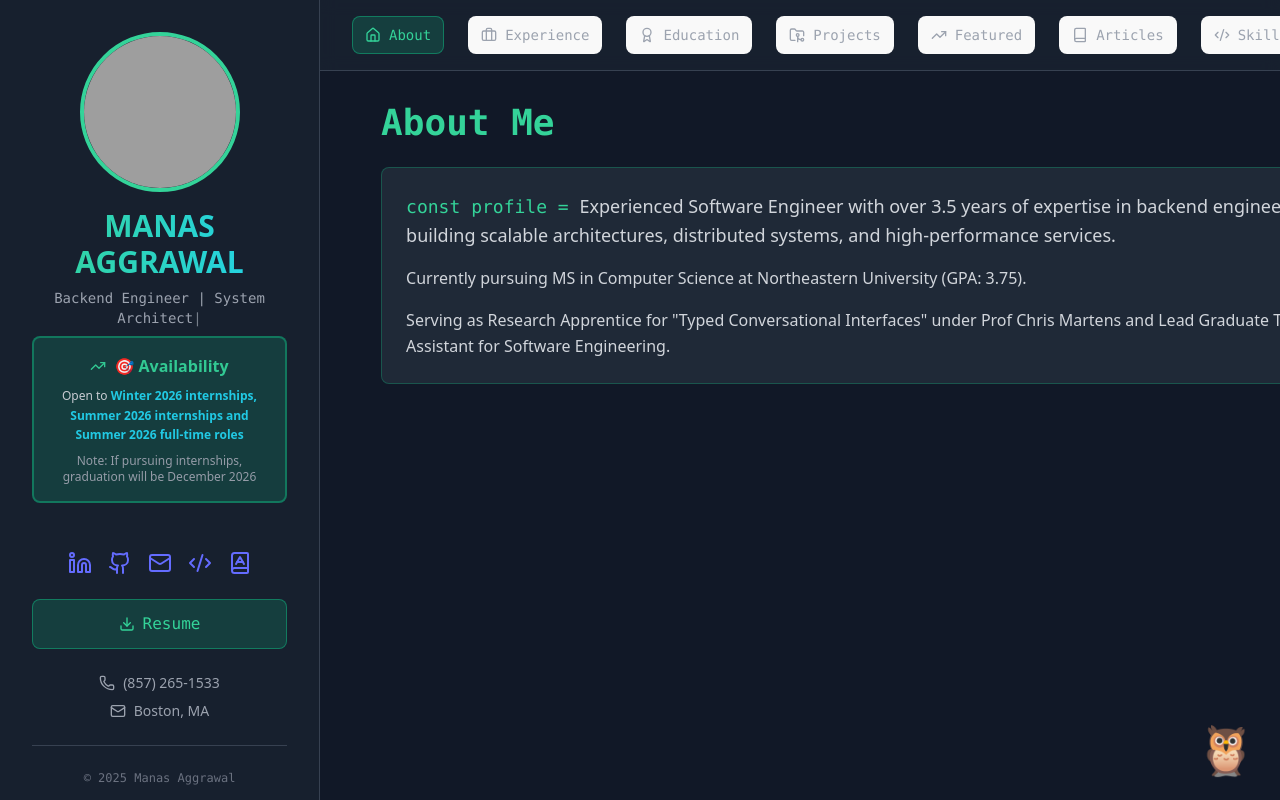
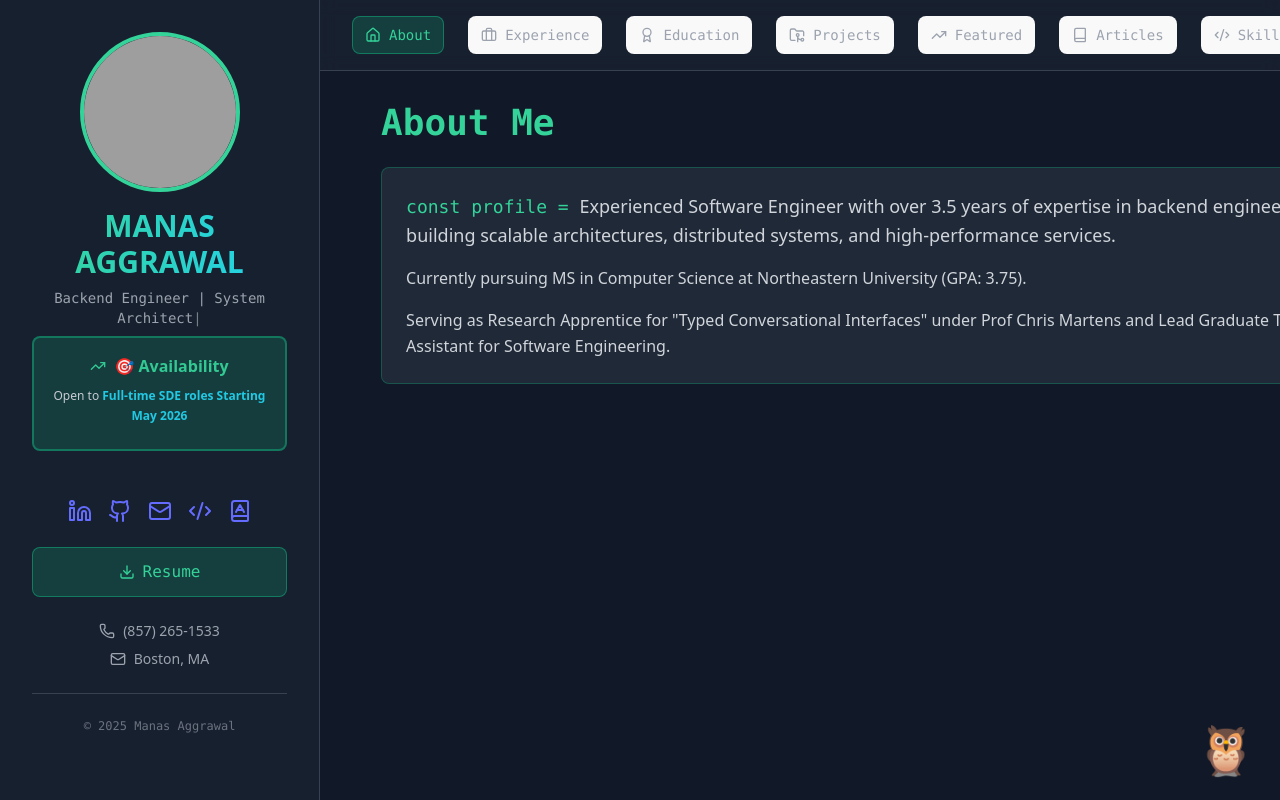
Before and after one commit to manas-aggrawal/who-is-manas, a React (Vite) app: page / in a window 1280 px wide. Built offline with nearby package versions, Linux system fonts and the light colour scheme; grey boxes are pictures that could not be loaded.

Commit message:
updated availability

```diff
--- a/src/App.jsx
+++ b/src/App.jsx
@@ -682,11 +682,11 @@ const Portfolio = () => {
               🎯 Availability
             </p>
             <p className="text-[9px] leading-tight lg:text-xs text-gray-300 mb-1 lg:mb-2 lg:leading-relaxed break-words">
-              Open to <span className="text-cyan-400 font-semibold">Winter 2026 internships, Summer 2026 internships and Summer 2026 full-time roles</span>
+              Open to <span className="text-cyan-400 font-semibold">Full-time SDE roles Starting May 2026</span>
             </p>
-            <p className="text-[9px] leading-tight lg:text-xs text-gray-400 break-words">
+            {/* <p className="text-[9px] leading-tight lg:text-xs text-gray-400 break-words">
               Note: If pursuing internships, graduation will be December 2026
-            </p>
+            </p> */}
           </div>
         </div>
 
```
Also changed, not shown: 1 other file (tests, documents, lock files or other folders).
